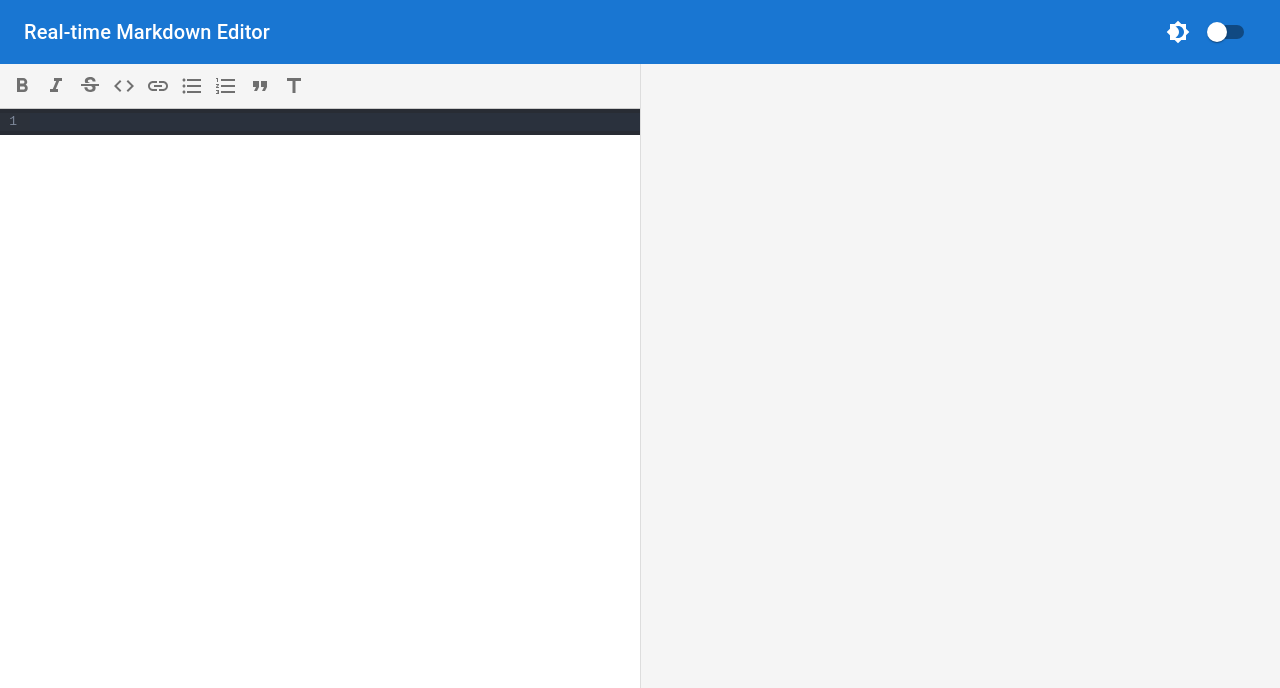
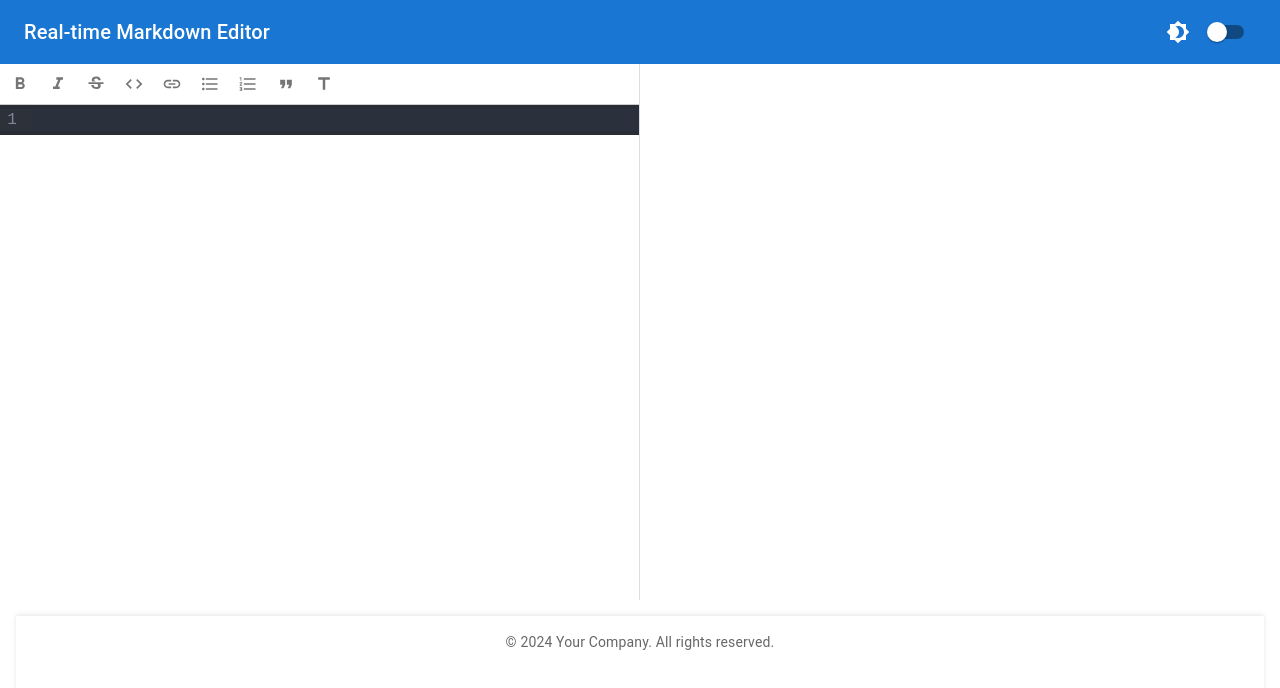
Before and after one commit to Mohityadav-code/neokred, a React (Create React App) app in the folder client/: page / in a window 1280 px wide. Shown: the top 688 px of the page. Built offline with nearby package versions, Linux system fonts and the light colour scheme; no server answers.

Commit message:
ui updates in porgess

```diff
--- a/client/package.json
+++ b/client/package.json
@@ -22,7 +22,9 @@
     "react-ace": "^12.0.0",
     "react-dom": "^18.3.1",
     "react-icons": "^5.3.0",
+    "react-markdown": "^9.0.1",
     "react-scripts": "5.0.1",
+    "remark-gfm": "^4.0.0",
     "socket.io-client": "^4.8.0",
     "web-vitals": "^2.1.4"
   },
--- a/client/src/App.jsx
+++ b/client/src/App.jsx
@@ -1,9 +1,8 @@
-
 // client/src/App.js
 
 import React, { useState, useEffect, useCallback } from 'react';
 import io from 'socket.io-client';
-import { Box, AppBar, Toolbar as MuiToolbar, Typography, IconButton, Switch } from '@mui/material';
+import { Box, AppBar, Toolbar as MuiToolbar, Typography, IconButton, Switch, CssBaseline } from '@mui/material';
 import { Brightness4, Brightness7 } from '@mui/icons-material';
 import Editor from './components/Editor';
 import Preview from './components/Preview';
@@ -11,6 +10,7 @@ import { renderMarkdown } from './markdownRenderer';
 import debounce from 'lodash.debounce';
 import './App.css';
 import { ThemeProvider, createTheme } from '@mui/material/styles';
+import Footer from './components/Footer';
 
 const socket = io('http://localhost:5005');
 
@@ -19,6 +19,7 @@ function App() {
   const [htmlContent, setHtmlContent] = useState('');
   const [darkMode, setDarkMode] = useState(false);
 
+  // Apply formatting is now handled inside Editor.js, so remove it from App.js
 
   // Debounced function to emit markdown changes
   const emitMarkdown = useCallback(
@@ -86,7 +87,8 @@ function App() {
 
   return (
     <ThemeProvider theme={theme}>
-      <Box sx={{ flexGrow: 1 }}>
+      <CssBaseline /> {/* Normalize CSS across browsers */}
+      <Box sx={{ display: 'flex', flexDirection: 'column', height: '100vh' }}>
         {/* AppBar */}
         <AppBar position="static">
           <MuiToolbar>
@@ -101,17 +103,47 @@ function App() {
         </AppBar>
 
         {/* Editor and Preview */}
-        <Box sx={{ display: 'flex', height: 'calc(100vh - 64px)' }}>
+        <Box sx={{ display: 'flex', flexGrow: 1, overflow: 'hidden' }}>
           {/* Editor */}
-          <Box sx={{ width: '50%', borderRight: '1px solid #ddd' }}>
-            <Editor markdown={markdown} setMarkdown={setMarkdown}   />
+          <Box
+            sx={{
+              width: { xs: '100%', md: '50%' }, // Responsive width
+              borderRight: { md: '1px solid #ddd' },
+              height: 'calc(100vh - 64px - 200px)', // Total height minus AppBar (64px) and 200px
+              maxHeight: 'calc(100vh - 64px - 200px)',
+              overflow: 'auto', // Enable scrolling when content overflows
+            }}
+          >
+            <Editor markdown={markdown} setMarkdown={setMarkdown} />
           </Box>
 
           {/* Preview */}
-          <Box sx={{ width: '50%' }}>
+          <Box
+            sx={{
+              width: { xs: '100%', md: '50%' }, // Responsive width
+              height: 'calc(100vh - 64px - 200px)', // Same height as editor
+              maxHeight: 'calc(100vh - 64px - 200px)',
+              overflow: 'auto', // Enable scrolling
+            }}
+          >
             <Preview htmlContent={htmlContent} />
           </Box>
         </Box>
+
+        {/* Optional Footer or Additional Content (200px height) */}
+        <Box
+          sx={{
+            height: '200px',
+            backgroundColor: theme.palette.background.paper,
+            p: 2,
+            overflow: 'auto',
+          }}
+        >
+
+
+  <Footer />
+</Box>
+
       </Box>
     </ThemeProvider>
   );
--- a/client/src/components/Editor.js
+++ b/client/src/components/Editor.js
@@ -1,3 +1,5 @@
+// client/src/components/Editor.js
+
 import React, { useRef } from 'react';
 import { Box } from '@mui/material';
 import CodeMirror from '@uiw/react-codemirror';
@@ -44,8 +46,10 @@ const Editor = ({ markdown, setMarkdown }) => {
   return (
     <Box sx={{ height: '100%', display: 'flex', flexDirection: 'column' }}>
       <Toolbar applyFormatting={applyFormatting} />
+      <Box sx={{ flexGrow: 1, overflow: 'auto' }}>
         <CodeMirror
           value={markdown}
+
           theme={oneDark}
           onCreateEditor={(editor) => {
             editorRef.current = editor;
@@ -53,8 +57,9 @@ const Editor = ({ markdown, setMarkdown }) => {
           onChange={(value) => {
             setMarkdown(value);
           }}
-        height="100%"
+          height="100%" // Ensures CodeMirror occupies the full height of its container
         />
+      </Box>
     </Box>
   );
 };
--- /dev/null
+++ b/client/src/components/Footer.js
@@ -0,0 +1,23 @@
+// client/src/components/Footer.js
+
+import React from 'react';
+import { Box, Typography } from '@mui/material';
+
+const Footer = () => {
+  return (
+    <Box
+      sx={{
+        height: '100%',
+        backgroundColor: 'background.paper',
+        p: 2,
+        boxShadow: '0 -1px 5px rgba(0,0,0,0.1)',
+      }}
+    >
+      <Typography variant="body2" color="textSecondary" align="center">
+        © 2024 Your Company. All rights reserved.
+      </Typography>
+    </Box>
+  );
+};
+
+export default Footer;
--- a/client/src/components/Preview.js
+++ b/client/src/components/Preview.js
@@ -1,5 +1,4 @@
 // client/src/components/Preview.js
-
 import React, { useEffect, useRef } from 'react';
 import { Box } from '@mui/material';
 import hljs from 'highlight.js';
@@ -17,15 +16,18 @@ const Preview = ({ htmlContent }) => {
 
   return (
     <Box
-      ref={previewRef}
       sx={{
+        padding: 2,
         height: '100%',
-        overflowY: 'auto',
-        padding: '20px',
-        backgroundColor: '#f5f5f5',
+        overflow: 'auto',
+        backgroundColor: 'background.default',
+        color: 'text.primary',
       }}
        dangerouslySetInnerHTML={{ __html: htmlContent }}
-    />
+    >
+
+
+    </Box>
   );
 };
 
--- a/client/src/components/Toolbar.js
+++ b/client/src/components/Toolbar.js
@@ -1,5 +1,7 @@
+// client/src/components/Toolbar.js
+
 import React from 'react';
-import { Tooltip, IconButton } from '@mui/material';
+import { Tooltip, IconButton, Box } from '@mui/material';
 import {
   FormatBold,
   FormatItalic,
@@ -14,53 +16,99 @@ import {
 
 const Toolbar = ({ applyFormatting }) => {
   return (
-    <div style={{ display: 'flex', borderBottom: '1px solid #ccc', padding: '5px', backgroundColor: '#f5f5f5' }}>
+    <Box
+      sx={{
+        display: 'flex',
+        borderBottom: '1px solid #ccc',
+        padding: '5px',
+        backgroundColor: 'background.paper',
+        flexWrap: 'wrap', // Allow wrapping on small screens
+        gap: 1, // Add spacing between buttons
+      }}
+    >
       <Tooltip title="Bold">
-        <IconButton onClick={() => applyFormatting('**', '**', 'BOLD_TEXT_HERE')} size="small">
-          <FormatBold />
+        <IconButton
+          onClick={() => applyFormatting('**', '**', 'BOLD_TEXT_HERE')}
+          size="small"
+          aria-label="bold"
+        >
+          <FormatBold fontSize="small" />
         </IconButton>
       </Tooltip>
       <Tooltip title="Italic">
-        <IconButton onClick={() => applyFormatting('_', '_', 'italic here')} size="small">
-          <FormatItalic />
+        <IconButton
+          onClick={() => applyFormatting('_', '_', 'italic here')}
+          size="small"
+          aria-label="italic"
+        >
+          <FormatItalic fontSize="small" />
         </IconButton>
       </Tooltip>
       <Tooltip title="Strikethrough">
-        <IconButton onClick={() => applyFormatting('~~', '~~', 'strikethrough')} size="small">
-          <StrikethroughS />
+        <IconButton
+          onClick={() => applyFormatting('~~', '~~', 'strikethrough')}
+          size="small"
+          aria-label="strikethrough"
+        >
+          <StrikethroughS fontSize="small" />
         </IconButton>
       </Tooltip>
       <Tooltip title="Code">
-        <IconButton onClick={() => applyFormatting('`', '`', 'code here')} size="small">
-          <Code />
+        <IconButton
+          onClick={() => applyFormatting('`', '`', 'code here')}
+          size="small"
+          aria-label="code"
+        >
+          <Code fontSize="small" />
         </IconButton>
       </Tooltip>
       <Tooltip title="Link">
-        <IconButton onClick={() => applyFormatting('[', '](url)', 'link text')} size="small">
-          <LinkIcon />
+        <IconButton
+          onClick={() => applyFormatting('[', '](url)', 'link text')}
+          size="small"
+          aria-label="link"
+        >
+          <LinkIcon fontSize="small" />
         </IconButton>
       </Tooltip>
       <Tooltip title="Unordered List">
-        <IconButton onClick={() => applyFormatting('- ', '', 'list item')} size="small">
-          <FormatListBulleted />
+        <IconButton
+          onClick={() => applyFormatting('- ', '', 'list item')}
+          size="small"
+          aria-label="unordered list"
+        >
+          <FormatListBulleted fontSize="small" />
         </IconButton>
       </Tooltip>
       <Tooltip title="Ordered List">
-        <IconButton onClick={() => applyFormatting('1. ', '', 'list item')} size="small">
-          <FormatListNumbered />
+        <IconButton
+          onClick={() => applyFormatting('1. ', '', 'list item')}
+          size="small"
+          aria-label="ordered list"
+        >
+          <FormatListNumbered fontSize="small" />
         </IconButton>
       </Tooltip>
       <Tooltip title="Blockquote">
-        <IconButton onClick={() => applyFormatting('> ', '', 'quote')} size="small">
-          <FormatQuote />
+        <IconButton
+          onClick={() => applyFormatting('> ', '', 'quote')}
+          size="small"
+          aria-label="blockquote"
+        >
+          <FormatQuote fontSize="small" />
         </IconButton>
       </Tooltip>
       <Tooltip title="Heading">
-        <IconButton onClick={() => applyFormatting('## ', '', 'Heading')} size="small">
-          <TitleIcon />
+        <IconButton
+          onClick={() => applyFormatting('## ', '', 'Heading')}
+          size="small"
+          aria-label="heading"
+        >
+          <TitleIcon fontSize="small" />
         </IconButton>
       </Tooltip>
-    </div>
+      {/* Add more buttons as needed */}
+    </Box>
   );
 };
 
--- a/client/src/theme.js
+++ b/client/src/theme.js
@@ -1,17 +1,23 @@
-// client/src/theme.js
+// client/src/App.js
 
-import { createTheme } from '@mui/material/styles';
-
-export const getTheme = (mode) =>
-  createTheme({
-    palette: {
-      mode,
-      primary: {
-        main: mode === 'light' ? '#1976d2' : '#90caf9',
-      },
-      background: {
-        default: mode === 'light' ? '#fafafa' : '#121212',
-        paper: mode === 'light' ? '#fff' : '#1d1d1d',
-      },
-    },
-  });
+const theme = React.useMemo(
+    () =>
+      createTheme({
+        palette: {
+          mode: darkMode ? 'dark' : 'light',
+          primary: {
+            main: darkMode ? '#90caf9' : '#1976d2',
+          },
+        },
+        components: {
+          MuiCssBaseline: {
+            styleOverrides: {
+              body: {
+                transition: 'background-color 0.3s, color 0.3s',
+              },
+            },
+          },
+        },
+      }),
+    [darkMode]
+  );
```
Also changed, not shown: 1 other file (tests, documents, lock files or other folders). Lines whose indentation alone changed are shown as unchanged.
